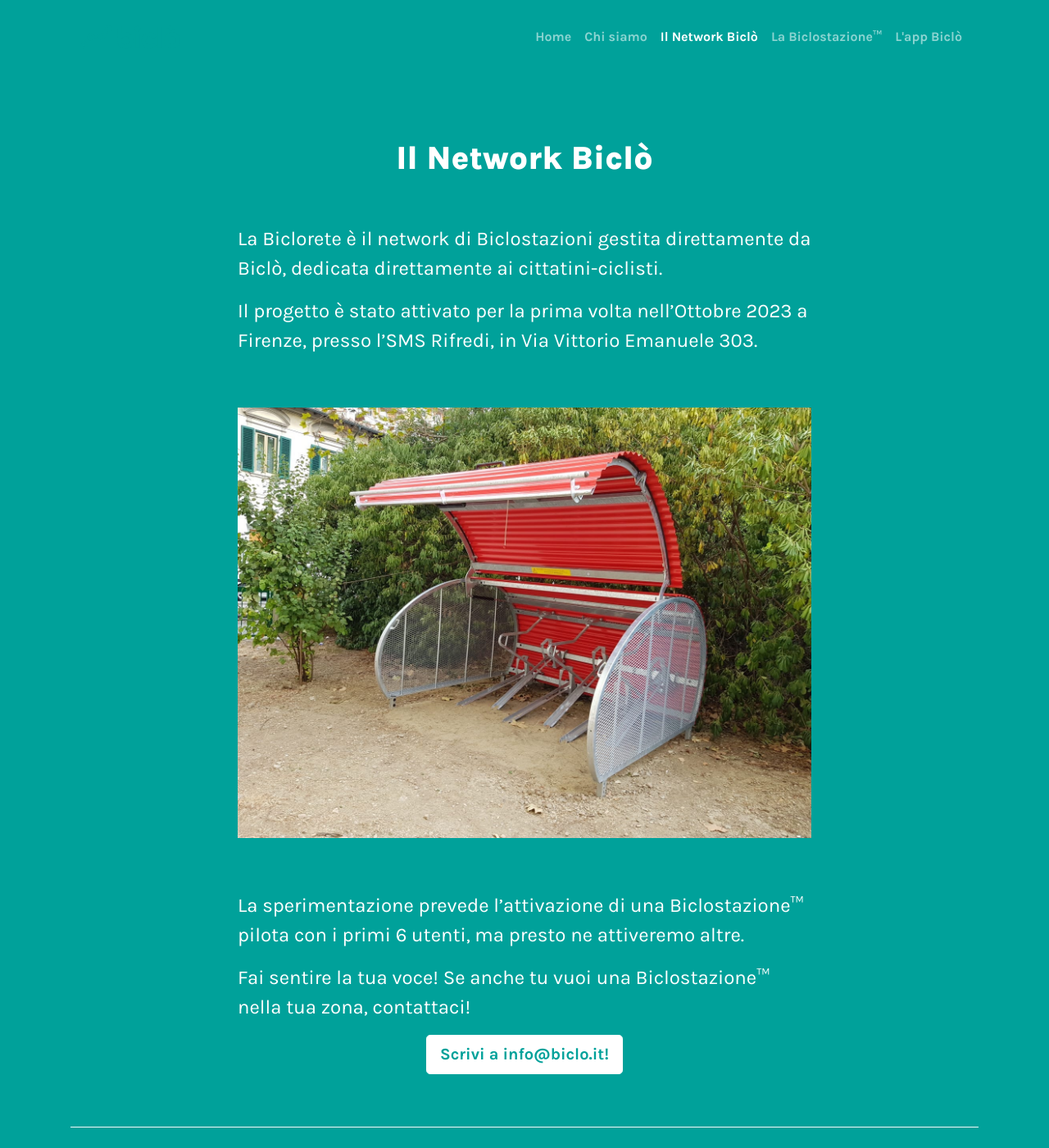
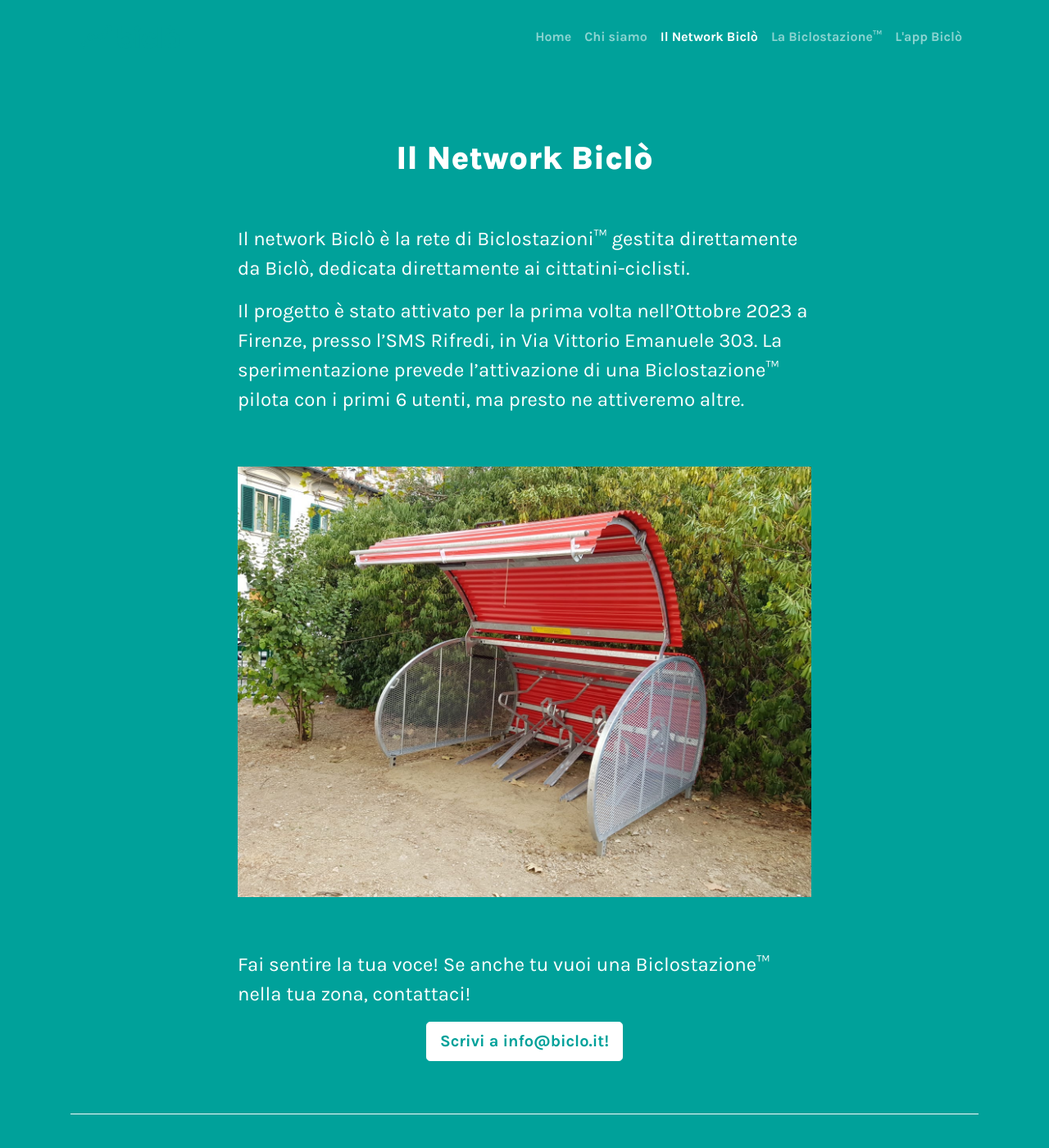
Before and after one commit to jacoping/bicloweb-2023, a Jekyll site: the page built from network.md, in a window 1280 px wide and 1400 px high. Shown: the whole window at 82% size. Built offline with Jekyll 4.4.1, drawn with Linux system fonts in a browser that asks for light colours.

Commit message:
update content - network

```diff
--- a/_layouts/home.html
+++ b/_layouts/home.html
@@ -63,7 +63,7 @@
 
     <h1 class="mt-5"></h1>
     <h2 class="mt-5 fw-bolder">La nostra App</h2>
-    <p class="fs-4 text-center" style="max-width: 700px;"> L'App Biclò permette l'accesso alle Biclostazioni™ e connette la community.</p>
+    <p class="fs-4 text-center" style="max-width: 700px;"> L'app Biclò permette l'accesso alle Biclostazioni™ e connette la community.</p>
     <p class="lead">
       <a href="/app" class="btn btn-lg btn-outline-secondary fw-bold border-white text-white">Scopri di più sull'App Biclò </a>
     </p>
--- a/network.md
+++ b/network.md
@@ -5,13 +5,13 @@ permalink: /network
 rank: 4
 ---
 
-La Biclorete è il network di Biclostazioni gestita direttamente da Biclò, dedicata direttamente ai cittatini-ciclisti.
+Il network Biclò è la rete di Biclostazioni™ gestita direttamente da Biclò, dedicata direttamente ai cittatini-ciclisti.
 
-Il progetto è stato attivato per la prima volta nell'Ottobre 2023 a Firenze, presso l'SMS Rifredi, in Via Vittorio Emanuele 303.
+Il progetto è stato attivato per la prima volta nell'Ottobre 2023 a Firenze, presso l'SMS Rifredi, in Via Vittorio Emanuele 303. La sperimentazione prevede l'attivazione di una Biclostazione™ pilota con i primi 6 utenti, ma presto ne attiveremo altre.
+
 
 <img class="mt-5 mb-5 img-fluid" src="res/img/biclostazione-smsrifredi-1.jpg">
 
-La sperimentazione prevede l'attivazione di una Biclostazione™ pilota con i primi 6 utenti, ma presto ne attiveremo altre.
 
 
 
```
Also changed, not shown: 1 other file.
